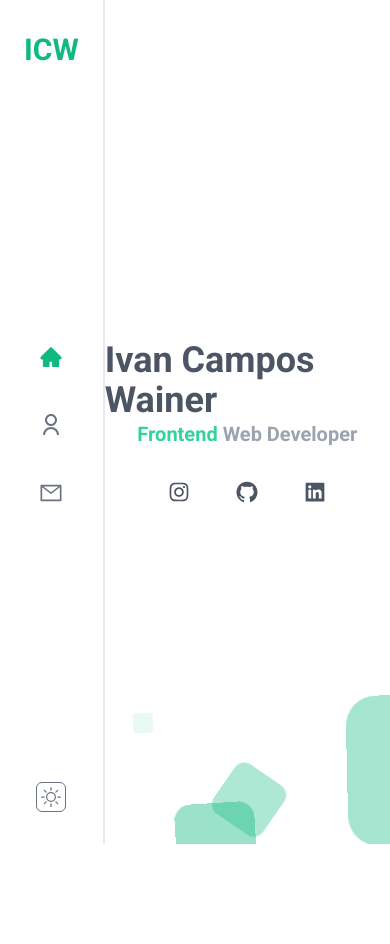
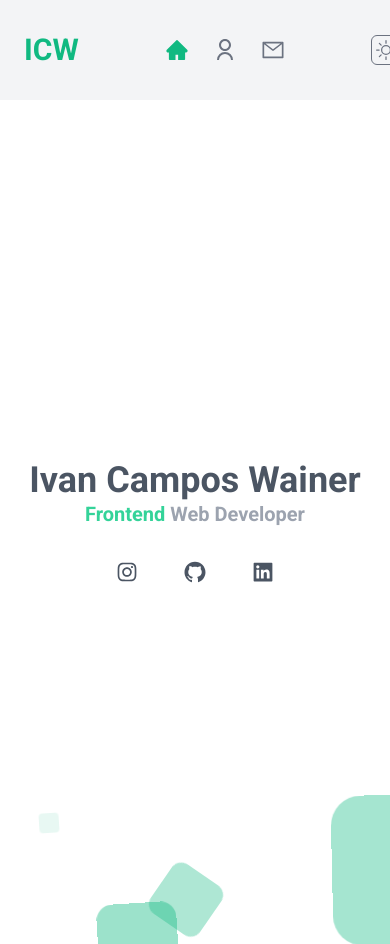
Before and after one commit to Ivowainer/old-ivowainer-portfolio, a Next.js app: page / in a window 390 px wide. Before the commit the page ends 844 px from the top, so only its background shows below. Built offline with nearby package versions, Linux system fonts and the light colour scheme.

Commit message:
Test Vercel NavBar

```diff
--- a/src/components/layout/MainLayout.tsx
+++ b/src/components/layout/MainLayout.tsx
@@ -17,8 +17,8 @@ const MainLayout = ({ children, pageName } : MainLayoutProps) => {
         <link rel="stylesheet" href="https://cdn.jsdelivr.net/gh/devicons/devicon@v2.15.1/devicon.min.css" />
       </Head>
 
-      <div className='flex '>
-        <aside className="h-screen sticky top-0 border-r-2">
+      <div className='flex flex-col lg:flex-row '>
+        <aside className="z-20 lg:h-screen bg-gray-100 lg:bg-white sticky top-0 lg:border-r-2">
           <NavBar pageName={pageName} />
         </aside>
 
--- a/src/components/ui/IconPath.tsx
+++ b/src/components/ui/IconPath.tsx
@@ -16,6 +16,7 @@ const IconPath: React.FC<IconPathProps> = ({ page, currentPage }) => {
                     {name === currentPage ? (
                         <a className="text-emerald-500 flex items-center p-1.5">
                             <IconActive />
+
                         </a>
                     ) : (
                         <a className="hover:bg-emerald-400 hover:text-white hover:rounded-full hover:bg-opacity-95 transition-all duration-500 flex items-center p-1.5 ">
--- a/src/components/ui/NavBar.tsx
+++ b/src/components/ui/NavBar.tsx
@@ -8,10 +8,10 @@ interface NavBarProps {
 
 const NavBar: React.FC<NavBarProps> = ({ pageName }) => {
     return (
-        <div className='flex flex-col justify-between items-center px-6 py-8 gap-20 h-full text-gray-500'>
+        <div className='flex w-screen lg:w-auto  lg:flex-col justify-between items-center px-6 py-8 gap-20 h-full text-gray-500'>
             <h1 className='font-bold text-3xl text-emerald-500'>ICW</h1>
 
-            <nav className='flex flex-col justify-between gap-8 text-2xl'>
+            <nav className='flex lg:flex-col justify-between gap-3 lg:gap-8 text-2xl'>
                 {PAGES.map(page => (
                     <IconPath  key={page.name} page={page} currentPage={pageName} />
                 ))}
```
